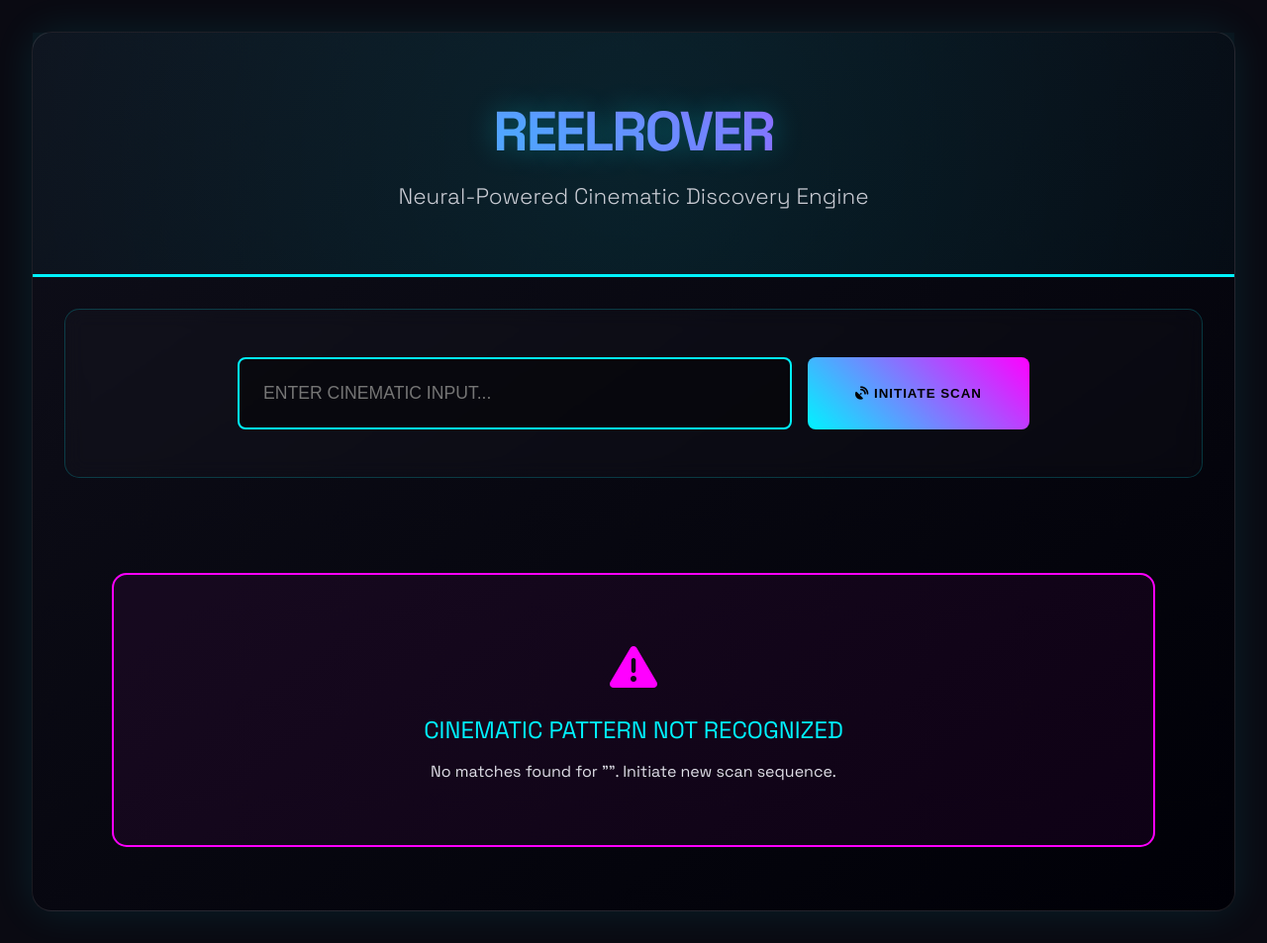
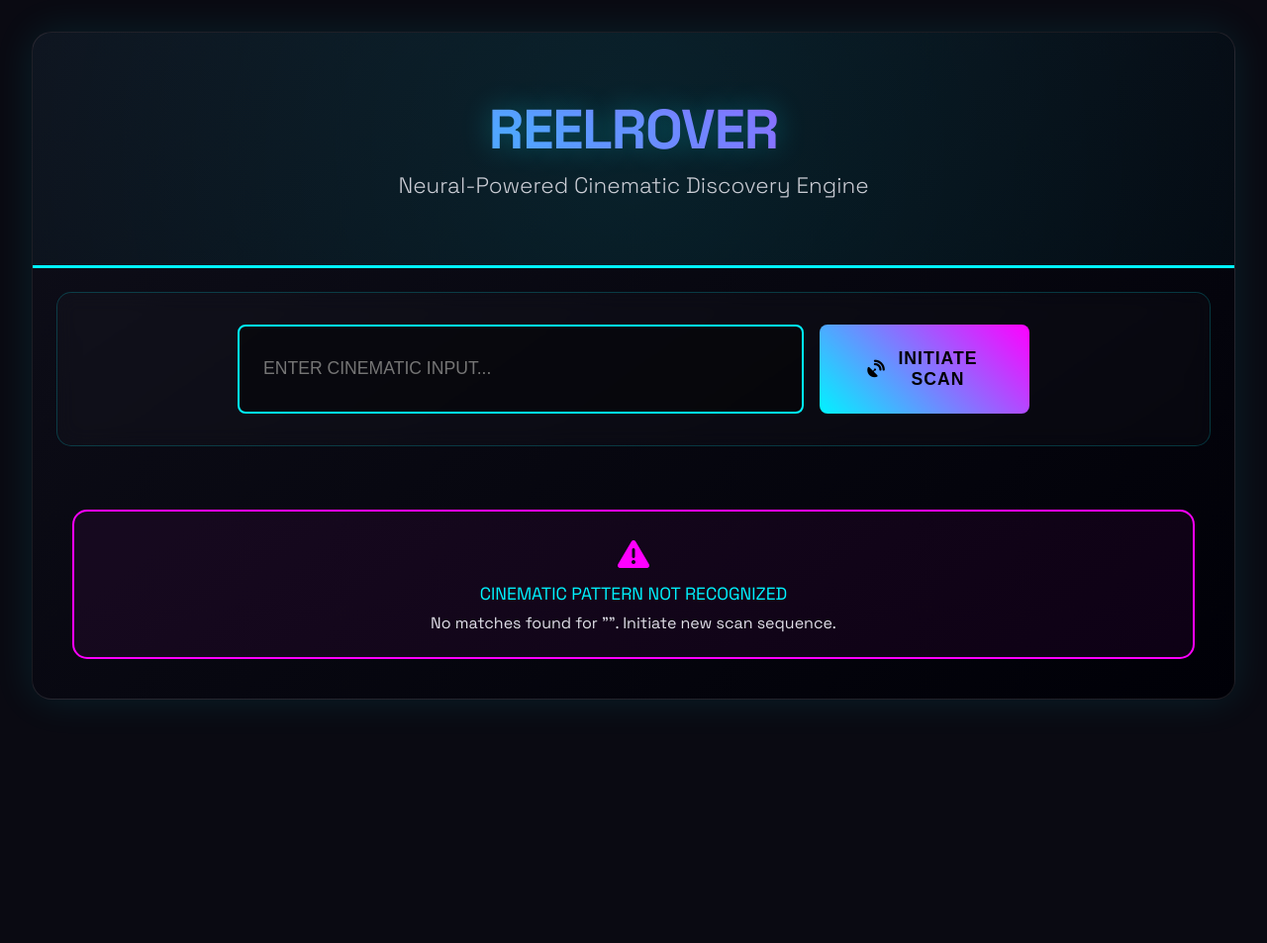
Before and after one commit to PriyanshuChaudhary2026/PriyanshuChaudhary2026-my_movie_recommender, a Flask app: template templates/index.html in a window 1280 px wide. Shown: the whole page at 99% size. After the commit the page ends 707 px from the top, so only its background shows below. Run offline with Flask 3, Linux system fonts and the light colour scheme; the template is opened without the code that fills it: most values are stand-ins (such as "Sample title", 1, 10 or a date in 2020); parts of the project's set-up code (start-up, migrations or seed data) failed here and were passed over.

Commit message:
Updated templates/index.html with latest changes

```diff
--- a/templates/index.html
+++ b/templates/index.html
@@ -36,10 +36,11 @@
             border-radius: 20px;
             border: 1px solid rgba(255, 255, 255, 0.1);
             box-shadow: 0 0 40px rgba(0, 243, 255, 0.1);
+            overflow: hidden;
         }
 
         .cyber-header {
-            padding: 4rem 3rem;
+            padding: 2rem 1rem;
             text-align: center;
             border-bottom: 3px solid var(--neon-cyan);
             position: relative;
@@ -58,47 +59,51 @@
         }
 
         .main-title {
-            font-size: 3.5rem;
+            font-size: 2rem;
             background: linear-gradient(45deg, var(--neon-cyan), var(--neon-magenta));
             -webkit-background-clip: text;
             -webkit-text-fill-color: transparent;
             text-shadow: 0 0 30px rgba(0, 243, 255, 0.3);
-            letter-spacing: -2px;
-            margin-bottom: 1rem;
+            letter-spacing: -1px;
+            margin-bottom: 0.5rem;
+            line-height: 1.2;
         }
 
         .sub-heading {
-            font-size: 1.4rem;
+            font-size: 1rem;
             color: var(--star-dust);
             opacity: 0.9;
             font-weight: 300;
+            line-height: 1.4;
+            padding: 0 0.5rem;
         }
 
         .search-portal {
-            padding: 3rem;
+            padding: 1.5rem;
             background: rgba(255, 255, 255, 0.02);
             backdrop-filter: blur(10px);
             border-radius: 15px;
-            margin: 2rem;
+            margin: 1rem;
             border: 1px solid rgba(0, 243, 255, 0.2);
         }
 
         .search-grid {
-            display: grid;
-            grid-template-columns: 1fr auto;
+            display: flex;
+            flex-direction: column;
             gap: 1rem;
             max-width: 800px;
             margin: 0 auto;
         }
 
         .search-input {
-            padding: 1.5rem;
+            padding: 1rem;
             background: rgba(0, 0, 0, 0.4);
             border: 2px solid var(--neon-cyan);
             border-radius: 8px;
             color: var(--neon-cyan);
-            font-size: 1.1rem;
+            font-size: 1rem;
             transition: all 0.3s cubic-bezier(0.4, 0, 0.2, 1);
+            width: 100%;
         }
 
         .search-input:focus {
@@ -118,6 +123,12 @@
             letter-spacing: 1px;
             cursor: pointer;
             transition: transform 0.3s ease;
+            width: 100%;
+            font-size: 1rem;
+            display: flex;
+            align-items: center;
+            justify-content: center;
+            gap: 0.5rem;
         }
 
         .scan-button:hover {
@@ -126,81 +137,86 @@
         }
 
         .results-matrix {
-            padding: 2rem 3rem;
+            padding: 1.5rem;
         }
 
         .result-header {
-            font-size: 2rem;
+            font-size: 1.3rem;
             color: var(--neon-magenta);
-            margin-bottom: 2rem;
+            margin-bottom: 1.5rem;
             text-align: center;
             text-transform: uppercase;
-            letter-spacing: 2px;
+            letter-spacing: 1px;
+            line-height: 1.3;
         }
 
         .result-card {
             background: linear-gradient(145deg, #0f0f1a 0%, #000007 100%);
             border: 1px solid rgba(0, 243, 255, 0.2);
             border-radius: 12px;
-            padding: 2rem;
-            margin-bottom: 1.5rem;
+            padding: 1.5rem;
+            margin-bottom: 1rem;
             transition: transform 0.3s ease;
             position: relative;
         }
 
         .result-card:hover {
-            transform: translateX(10px);
+            transform: translateX(5px);
             border-color: var(--neon-magenta);
         }
 
         .card-header {
             display: flex;
-            justify-content: space-between;
-            align-items: center;
+            flex-direction: column;
+            gap: 0.5rem;
             margin-bottom: 1rem;
         }
 
         .movie-title {
-            font-size: 1.5rem;
+            font-size: 1.1rem;
             color: var(--neon-cyan);
             font-weight: 500;
+            line-height: 1.3;
         }
 
         .match-score {
             background: rgba(255, 0, 255, 0.1);
-            padding: 0.5rem 1rem;
+            padding: 0.3rem 0.8rem;
             border-radius: 20px;
             color: var(--neon-magenta);
             font-weight: 700;
             border: 1px solid var(--neon-magenta);
+            font-size: 0.8rem;
+            width: fit-content;
         }
 
         .movie-tags {
             color: var(--star-dust);
             opacity: 0.8;
-            line-height: 1.6;
-            font-size: 1.1rem;
+            line-height: 1.5;
+            font-size: 0.9rem;
         }
 
         .error-core {
-            padding: 4rem;
+            padding: 1.5rem;
             text-align: center;
             border: 2px solid var(--neon-magenta);
             border-radius: 15px;
-            margin: 2rem;
+            margin: 1rem;
             background: rgba(255, 0, 255, 0.05);
         }
 
         .error-icon {
-            font-size: 3rem;
+            font-size: 2rem;
             color: var(--neon-magenta);
-            margin-bottom: 1rem;
+            margin-bottom: 0.5rem;
         }
 
         .error-text {
-            font-size: 1.5rem;
+            font-size: 1.1rem;
             color: var(--neon-cyan);
-            margin-bottom: 1rem;
+            margin-bottom: 0.5rem;
+            line-height: 1.3;
         }
 
         /* Scanning animation styles */
@@ -271,35 +289,111 @@
             display: none;
         }
 
-        @media (max-width: 768px) {
-            .container {
-                margin: 1rem;
-                padding: 0;
+        /* Tablet and larger mobile */
+        @media (min-width: 481px) {
+            body {
+                padding: 1.5rem;
             }
 
             .cyber-header {
-                padding: 2rem 1rem;
+                padding: 3rem 1.5rem;
             }
 
             .main-title {
                 font-size: 2.5rem;
             }
 
+            .sub-heading {
+                font-size: 1.2rem;
+            }
+
             .search-portal {
-                margin: 1rem;
+                padding: 2rem;
+                margin: 1.5rem;
+            }
+
+            .result-header {
+                font-size: 1.5rem;
+            }
+
+            .movie-title {
+                font-size: 1.3rem;
+            }
+
+            .movie-tags {
+                font-size: 1rem;
+            }
+        }
+
+        /* Small desktop */
+        @media (min-width: 768px) {
+            .search-grid {
+                flex-direction: row;
+            }
+
+            .scan-button {
+                width: auto;
+                padding: 1rem 2rem;
+            }
+
+            .card-header {
+                flex-direction: row;
+                align-items: center;
+            }
+        }
+
+        /* Desktop */
+        @media (min-width: 992px) {
+            body {
                 padding: 2rem;
             }
 
-            .search-grid {
-                grid-template-columns: 1fr;
+            .cyber-header {
+                padding: 4rem 3rem;
+            }
+
+            .main-title {
+                font-size: 3.5rem;
+            }
+
+            .sub-heading {
+                font-size: 1.4rem;
+            }
+
+            .search-input {
+                padding: 1.5rem;
+                font-size: 1.1rem;
             }
 
             .scan-button {
-                width: 100%;
+                padding: 1.5rem 3rem;
+                font-size: 1.1rem;
+            }
+
+            .result-header {
+                font-size: 2rem;
+            }
+
+            .movie-title {
+                font-size: 1.5rem;
+            }
+
+            .match-score {
+                font-size: 1rem;
+                padding: 0.5rem 1rem;
+            }
+
+            .movie-tags {
+                font-size: 1.1rem;
             }
 
             .scanning-text {
-                font-size: 1.5rem;
+                font-size: 2rem;
+            }
+
+            .scanning-animation {
+                width: 80px;
+                height: 80px;
             }
         }
     </style>
```
Also changed, not shown: other parts of templates/index.html (+15 -13 lines).
